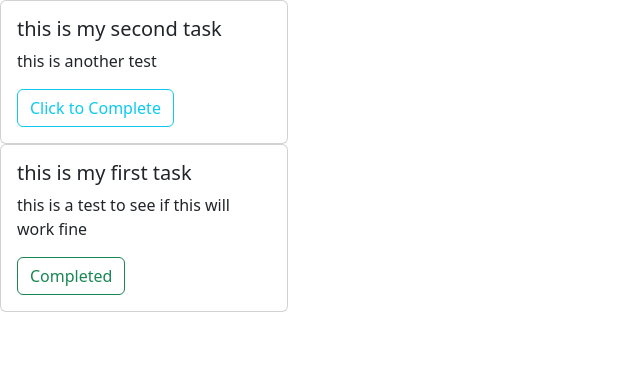
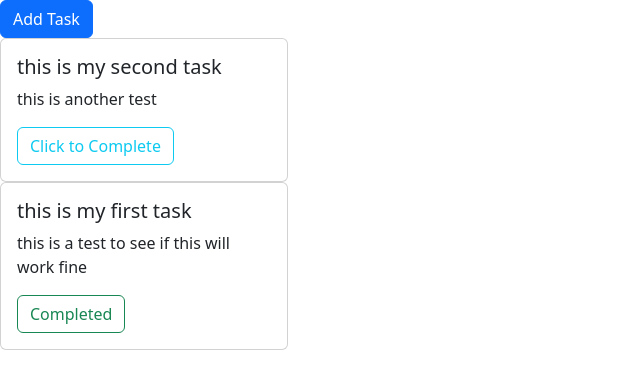
Before and after one commit to lfizzikz/django_web_apps, a Django app: page / in a window 1280 px wide. Shown: the top 389 px of the page, without its empty margins (0-640 px from the left). Run offline with Django 5.2, Linux system fonts and the light colour scheme; data comes from the database, SQL or seed files in the repository; both versions use the stored data as it was after the commit.

Commit message:
add task function

```diff
--- a/todo/templates/todo/index.html
+++ b/todo/templates/todo/index.html
@@ -1,8 +1,7 @@
 {% extends "todo/layout.html" %}
 
-{% block script %}
-{% endblock %}
- {% block body %}
+{% block body %}
+ <button class="btn btn-primary" data-bs-toggle="modal" data-bs-target="#addTaskModal">Add Task</button>
   {% if tasks %}
     {% for task in tasks %}
       <div class="card" style="width: 18rem;">
@@ -28,4 +27,35 @@
 
     {% endfor %}
   {% endif %}
+  <div class="modal fade" id="addTaskModal" tabindex="-1">
+    <div class="modal-dialog modal-dialog-centered">
+      <div class="modal-content">
+        <div class="modal-header">
+          <h5 class="modal-title">Add Task</h5>
+          <button type="button" class="btn-close" data-bs-dismiss="modal"></button>
+        </div>
+
+        <form class="w-100">
+
+          <div class="modal-body">
+            <div class="form-group mb-3">
+              <label for="task-title" class="form-label">Task Name:</label>
+              <input type="text" class="form-control" id="task-title" name="title" required>
+            </div>
+          </div>
+
+          <div class="form-group mb-3 mx-3">
+            <label for="task_description" class="form-label">Description:</label>
+            <textarea rows="3" class="form-control" id="task_description" name="description"></textarea>
+          </div>
+
+          <div class="modal-footer">
+            <button type="button" class="btn btn-outline-secondary" data-bs-dismiss="modal">Cancel</button>
+            <button type="submit" class="btn btn-primary">Add Task</button>
+          </div>
+        </form>
+
+      </div>
+    </div>
+  </div>
 {% endblock %}
--- a/todo/templates/todo/layout.html
+++ b/todo/templates/todo/layout.html
@@ -10,5 +10,9 @@
   </head>
   <body>
     {% block body %}{% endblock %}
+    <script
+      src="https://cdn.jsdelivr.net/npm/bootstrap@5.3.8/dist/js/bootstrap.bundle.min.js">
+    </script>
+
   </body>
 </html>
--- a/todo/urls.py
+++ b/todo/urls.py
@@ -5,7 +5,7 @@ from . import views
 app_name = "todo"
 urlpatterns = [
     path("", views.index, name="index"),
-    # path("tasks/add/", views.add, name="add"),
+    path("tasks/add/", views.add, name="add"),
     path("tasks/<int:task_id>/toggle/", views.toggle, name="toggle"),
     # path("tasks/<int:task_id>/delete/", views.delete, name="delete"),
 ]
--- a/todo/views.py
+++ b/todo/views.py
@@ -18,3 +18,6 @@ def toggle(request, task_id):
     task_action.save(update_fields=["is_done", "completed_at"])
 
     return redirect("todo:index")
+
+def add(request):
+    return render(request, "todo/add.html")
```
Also changed, not shown: todo/templates/todo/add.html (added, +18 -0 lines), db.sqlite3, 1 other file.
